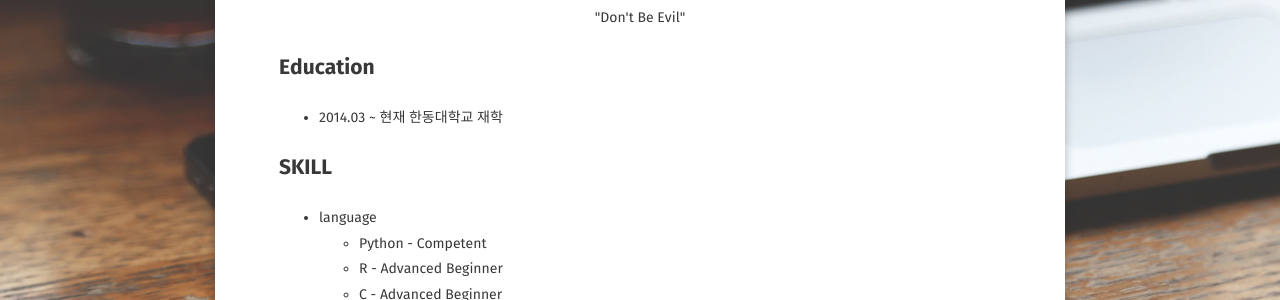
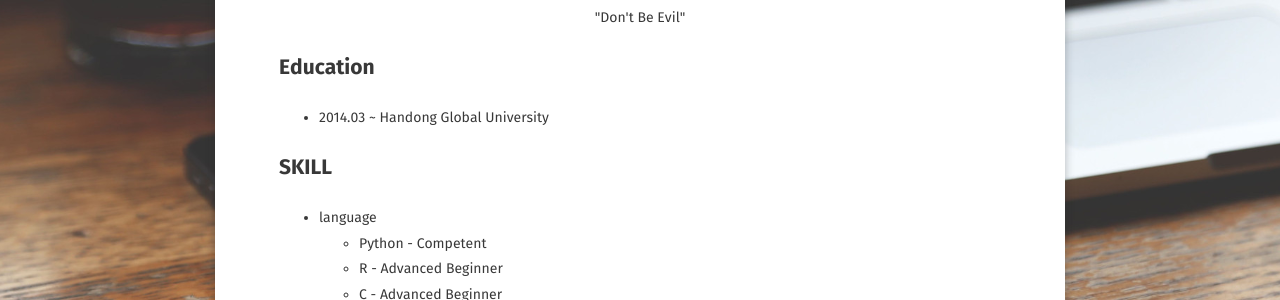
Before and after one commit to JaeGeunJang/JaeGeunJang.github.io, a Jekyll site: the page built from about/index.md, in a window 1280 px wide. Shown: the part 478-778 px from the top of the page. Built offline with Jekyll 4.4.1, drawn with Linux system fonts in a browser that asks for light colours; some web fonts are replaced.

Commit message:
Update index.md

```diff
--- a/about/index.md
+++ b/about/index.md
@@ -15,7 +15,7 @@ comments: false
 <center>"Don't Be Evil"</center>
 
 ## Education
-- 2014.03 ~ 현재 한동대학교 재학
+- 2014.03 ~ Handong Global University
 
 ## SKILL
 - language
```
